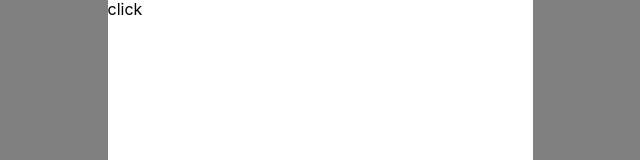
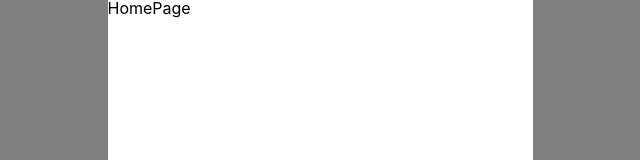
Before and after one commit to yousunzoo/Moodlog-FE-WEB, a React (Vite) app: page / in a window 1280 px wide. Shown: the top 160 px of the page, without its empty margins (320-960 px from the left). Built offline with nearby package versions, Linux system fonts and the light colour scheme; a web font is replaced by a local one.

Commit message:
feat: 테스트용 페이지 원상복귀

```diff
--- a/src/pages/homePage/index.tsx
+++ b/src/pages/homePage/index.tsx
@@ -1,24 +1,7 @@
-import { useState } from 'react'
-import Modal from '../../components/common/modal'
+import React from 'react'
 
 function HomePage() {
-  const [isOpen, setIsOpen] = useState(false)
-  const handleOpenModal = () => {
-    setIsOpen(true)
-  }
-
-  const handleCloseModal = () => {
-    setIsOpen(false)
-  }
-
-  return (
-    <div>
-      <button onClick={handleOpenModal}>click</button>
-      <Modal isOpen={isOpen} onClose={handleCloseModal}>
-        // 모달 내용
-      </Modal>
-    </div>
-  )
+  return <div>HomePage</div>
 }
 
 export default HomePage
```
